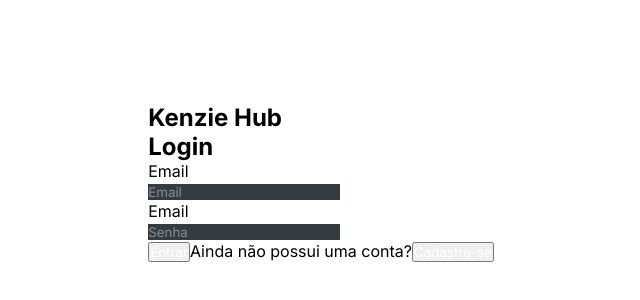
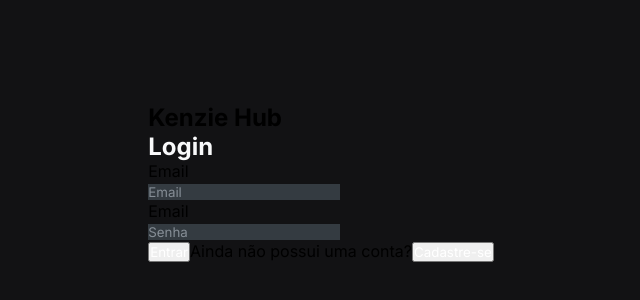
Before and after one commit to werikscs/hub-portfolios, a React (Create React App) app: page / in a window 1280 px wide. Shown: the part 218-518 px from the top of the page, without its empty margins (319-959 px from the left). Built offline with nearby package versions, Linux system fonts and the light colour scheme.

Commit message:
feat(src/styles/global.js): add more global styles

```diff
--- a/src/styles/global.js
+++ b/src/styles/global.js
@@ -23,7 +23,7 @@
   }
 
   body{
-    /* background-color: var(--color-gray-4); */
+    background-color: var(--color-gray-4);
   }
 
   main{
@@ -33,6 +33,15 @@
     display: flex;
     justify-content: center;
     align-items: center;
+  }
+
+  h2{
+    color: var(--color-gray-0);
+  }
+
+  label{
+    display: block;
+    color: var(--color-gray-0);
   }
 
   input{
@@ -59,6 +68,6 @@
     text-decoration: none;
   }
 
-`
+`;
 
 export default GlobalStyles;
```
